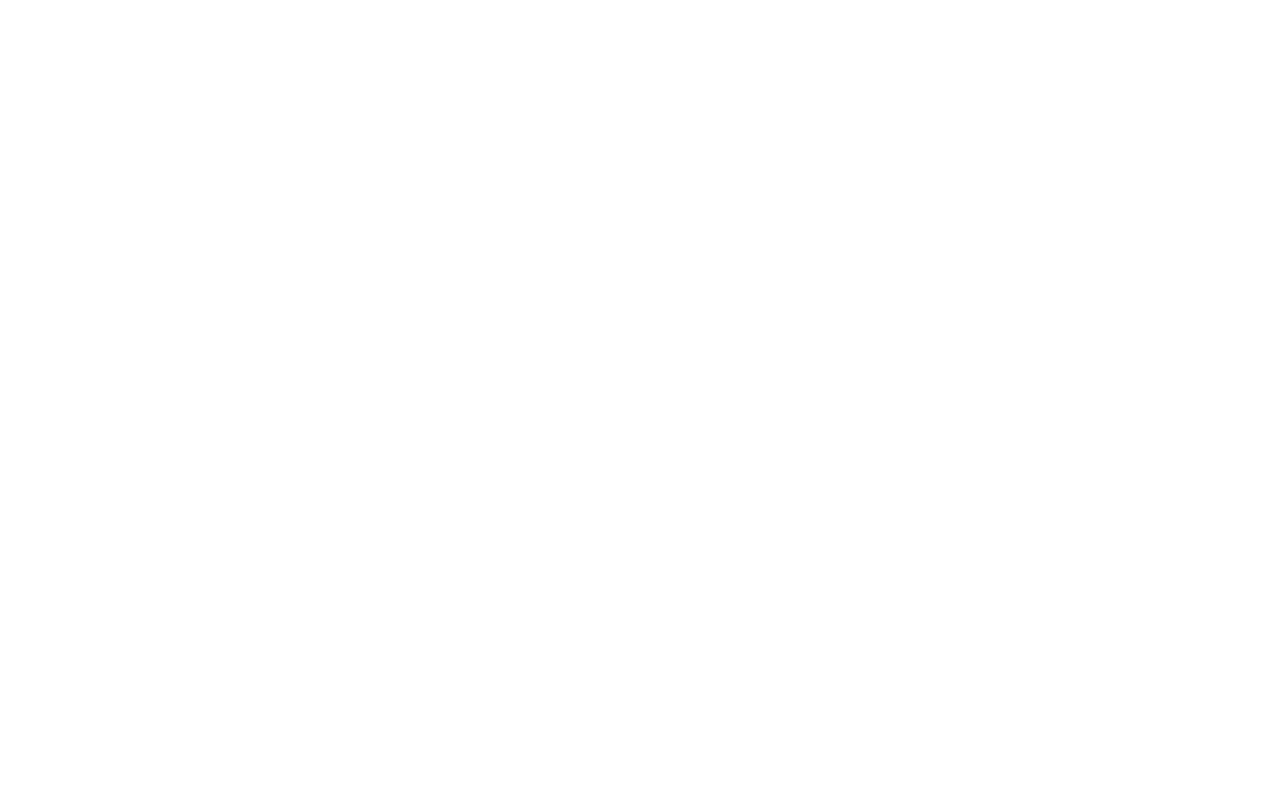
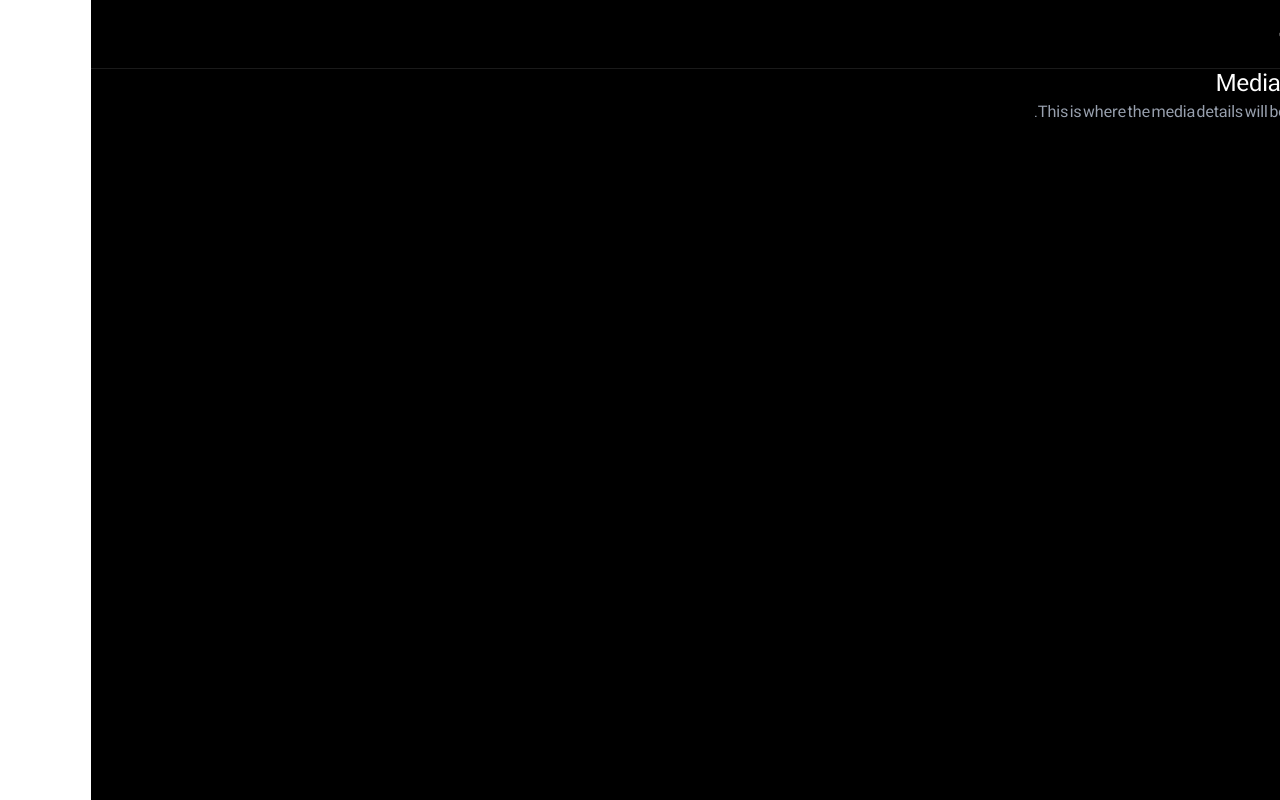
Before and after one commit to billalsiddiqi/nama_streaming, a Next.js app: page /media/1/1 in a window 1280 px wide. Before the commit this address had no page. Built offline with nearby package versions, Linux system fonts and the light colour scheme.

Commit message:
Remove the data from the MediaDetails Page

```diff
--- a/src/app/media/[type]/[id]/page.tsx
+++ b/src/app/media/[type]/[id]/page.tsx
@@ -1,19 +1,17 @@
-// app/media/[type]/[id]/page.tsx
-import { notFound } from "next/navigation";
 import MediaDetailHeader from "@/components/MediaDetailsHeader";
 
 
 
 
-export default async function MediaDetailsPage({ params }: { params: { type: string, id: string } }) {
-  const { type, id } = params;
-
-  if (type !== "movie" && type !== "tv") return notFound();
-
+export default async function MediaDetailsPage() {
 
   return (
     <div className="mb-20 md:mb-0 bg-black min-h-screen">
       <MediaDetailHeader />
+      <div className="container mx-auto px-4">
+        <h1 className="text-white text-2xl">Media Details</h1>
+        <p className="text-gray-400">This is where the media details will be displayed.</p>
+      </div>
     </div>
   );
 }
```
